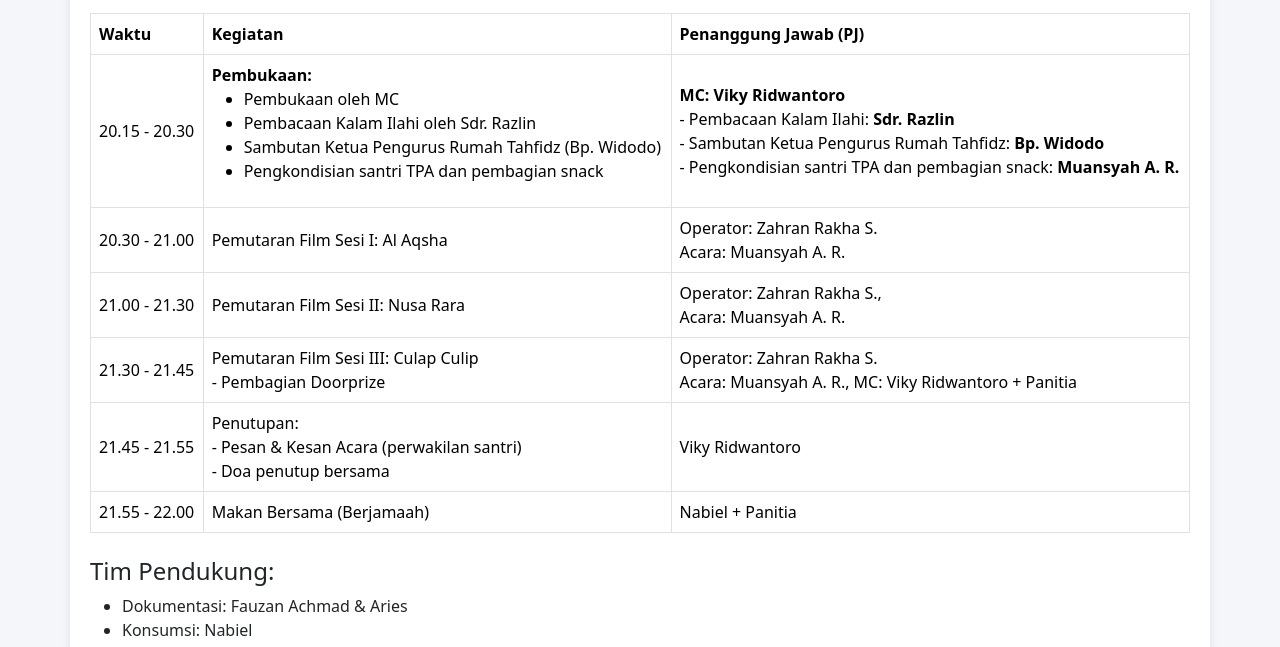
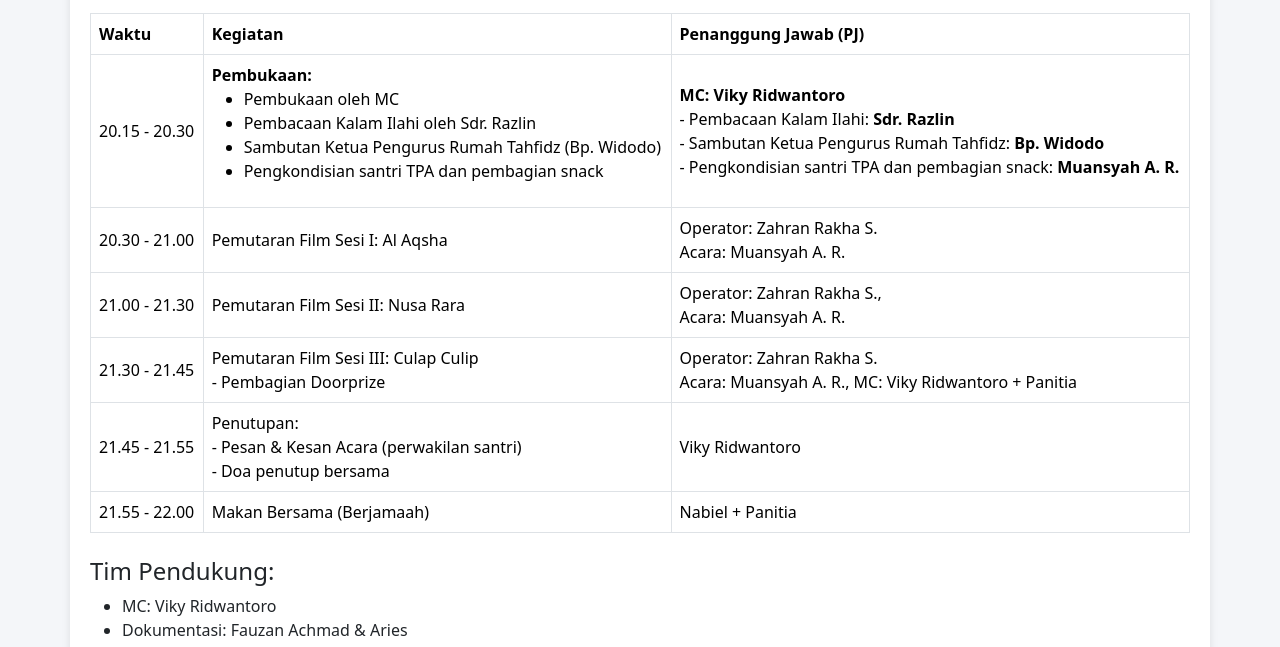
Before and after one commit to pesmaRH/nobarRH.io, a plain HTML site: page index.html in a window 1280 px wide. Shown: the part 141-788 px from the top of the page. Drawn offline with nearby package versions, Linux system fonts and the light colour scheme.

Commit message:
Update index.html

```diff
--- a/index.html
+++ b/index.html
@@ -106,6 +106,7 @@
 
         <h4 class="mt-4">Tim Pendukung:</h4>
         <ul>
+            <li>MC: Viky Ridwantoro</li>
             <li>Dokumentasi: Fauzan Achmad & Aries</li>
             <li>Konsumsi: Nabiel</li>
             <li>Operator: Zahran Rakha S.</li>
```
